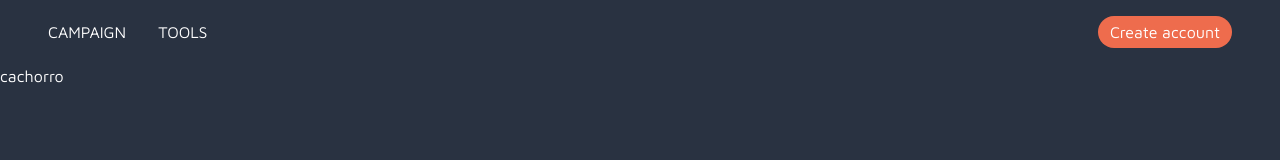
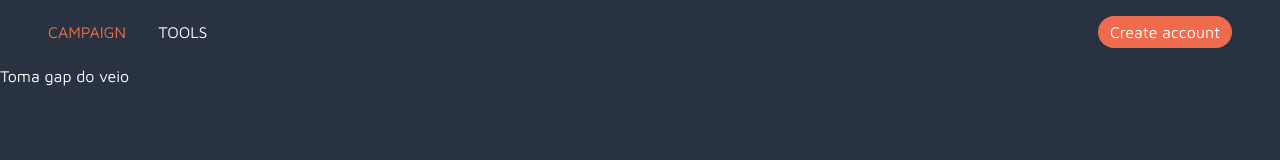
Before and after one commit to saikyuu658/universo-rpg, a React (Vite) app: page /campaign in a window 1280 px wide. Shown: the top 160 px of the page. Built offline with nearby package versions, Linux system fonts and the light colour scheme.

Commit message:
Router file

```diff
--- a/src/components/Nav/index.tsx
+++ b/src/components/Nav/index.tsx
@@ -1,14 +1,24 @@
+import { Outlet, NavLink } from "react-router-dom";
 import Button from "../Button";
 
 function Nav() {
     return (
+        <>
             <nav className="flex justify-between items-center mx-12 h-16">
                 <ul className="flex gap-8">
-                <li>CAMPAIGN</li>
+                    <li><NavLink to={`/campaign`}
+                        className={({ isActive, isPending }) =>
+                            isActive
+                              ? "text-orange-main"
+                              : "hover:border-orange-800 hover:border-b-2"
+                          }
+                    >CAMPAIGN</NavLink></li>
                     <li>TOOLS</li>
                 </ul>
                 <Button name={'Create account'} handleClick={()=>{console.log()}}></Button>
             </nav>
+            <Outlet />
+        </>
     )
 }
 
--- a/src/main.tsx
+++ b/src/main.tsx
@@ -1,10 +1,30 @@
 import React from 'react'
 import ReactDOM from 'react-dom/client'
+import { createBrowserRouter,  RouterProvider} from "react-router-dom";
+
 import App from './App.tsx'
 import './index.css'
 
+//pages
+import Nav from './components/Nav/index.tsx';
+import ErrorPage from './pages/Error/index.tsx';
+import Campaign from './pages/Campaign/index.tsx';
+
+const router = createBrowserRouter([
+  {
+    path: "/",
+    element: <Nav></Nav>,
+    errorElement: <ErrorPage />,
+    children: [
+      {
+        path: "/campaign",
+        element: <Campaign></Campaign>
+      }
+    ]
+  },
+])
 ReactDOM.createRoot(document.getElementById('root')!).render(
   <React.StrictMode>
-    <App />
+    <RouterProvider router={router} />
   </React.StrictMode>,
 )
--- /dev/null
+++ b/src/pages/Campaign/index.tsx
@@ -0,0 +1,5 @@
+export default function Campaign(){
+    return <>
+        <p>Toma gap do veio</p>
+    </>
+}
--- /dev/null
+++ b/src/pages/Error/index.tsx
@@ -0,0 +1,16 @@
+import { useRouteError } from "react-router-dom";
+
+export default function ErrorPage() {
+  const error = useRouteError();
+  console.error(error);
+
+  return (
+    <div id="error-page" className="flex gap-10 min-h-[100vh] justify-center flex-col items-center align-middle">
+      <h1 className=" text-5xl text-orange-700">Oops!</h1>
+      <p>Sorry, an unexpected error has occurred.</p>
+      <p className="text-orange-700">
+        Page not found
+      </p>
+    </div>
+  );
+}
--- a/tailwind.config.js
+++ b/tailwind.config.js
@@ -11,8 +11,9 @@ export default {
         'orange-hover': '#E5552E',
         'blue-deep' : '#293241'
       },
-      color: {
+      colors: {
         'green' : '#74C69D',
+        'orange-main' : '#EE6C4D',
       },
       fontFamily: {
         'body': ['"Maven Pro", sans-serif']
```
Lines whose indentation alone changed are shown as unchanged.
